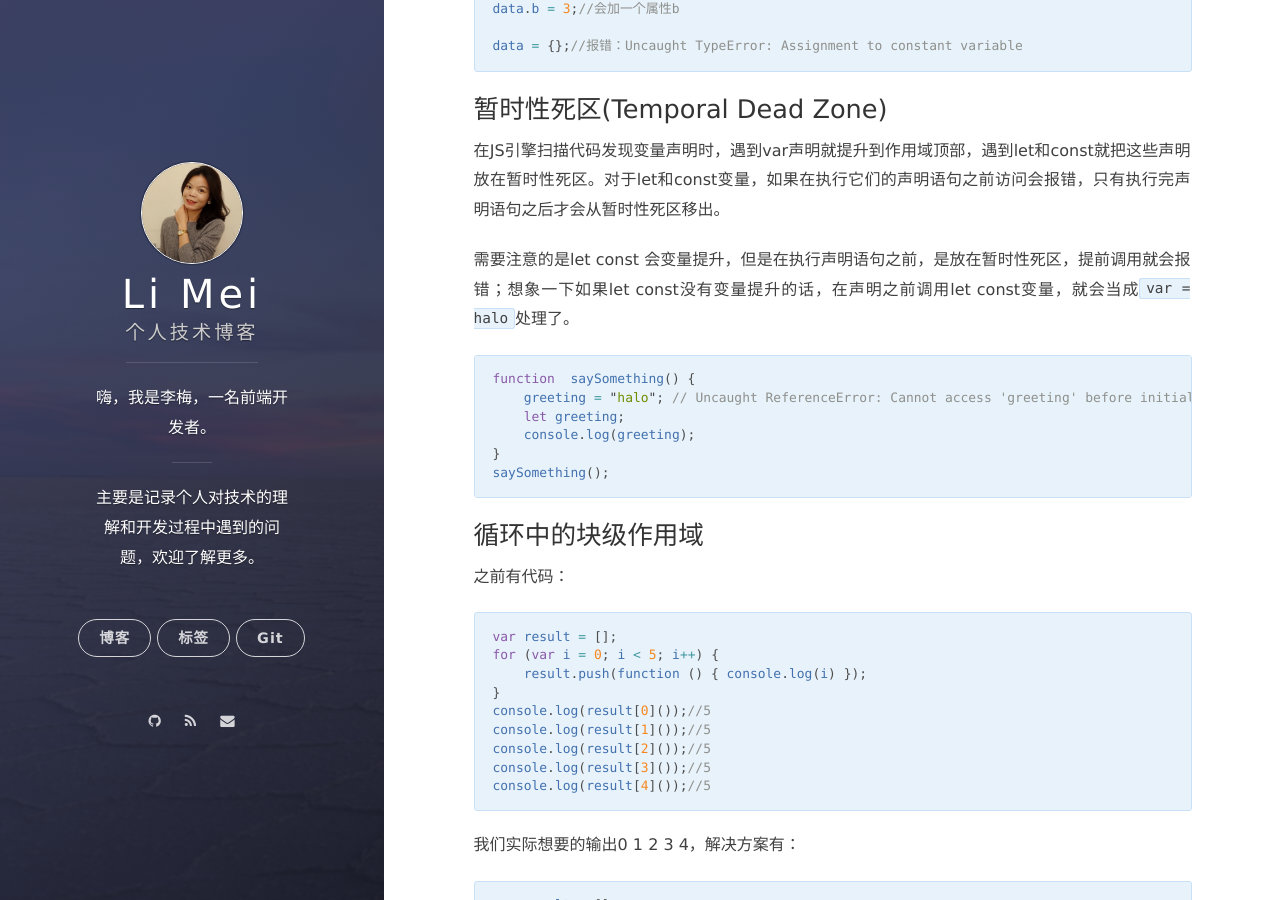
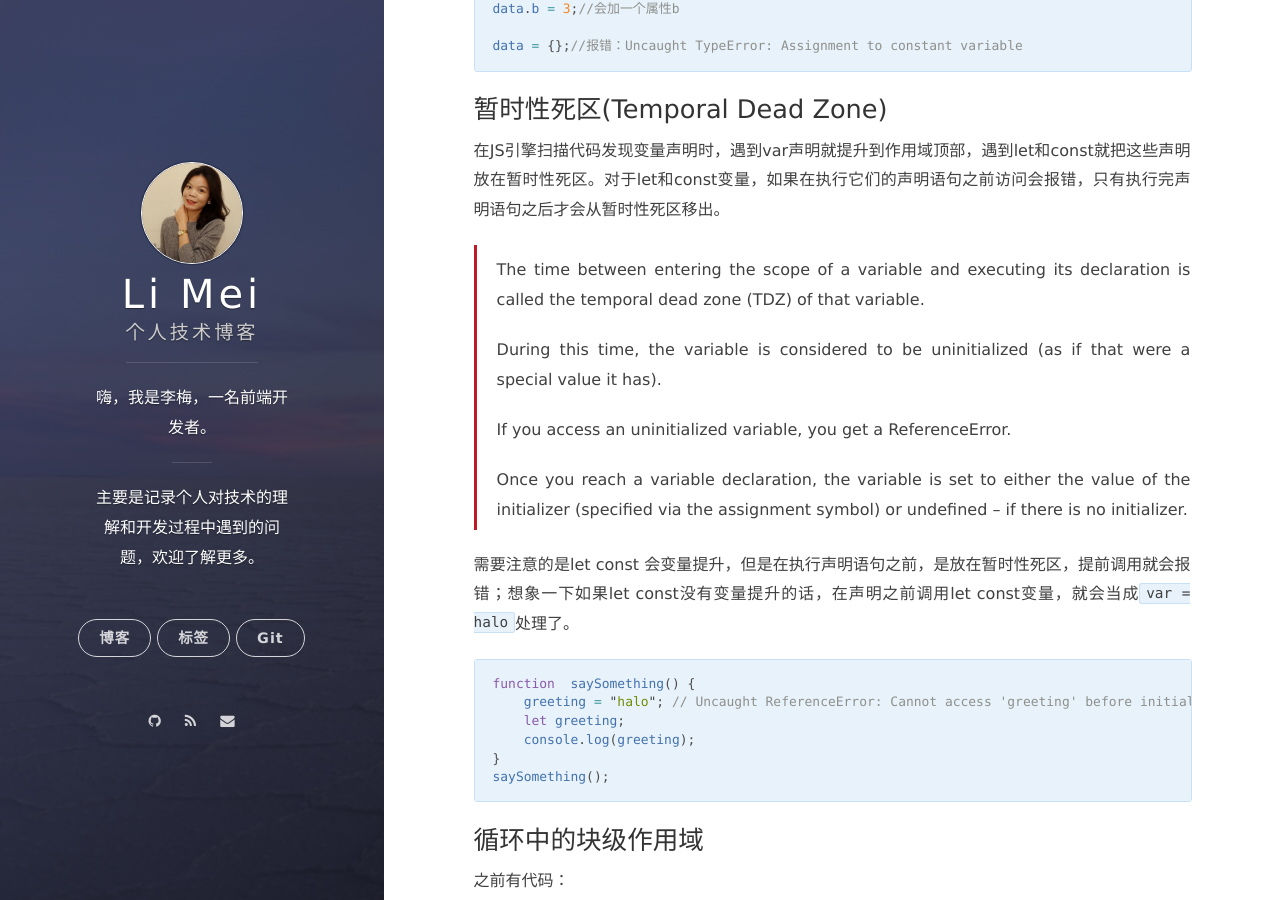
Before and after one commit to LiMeii/LiMeii.github.io, a Jekyll site: the page built from _posts/2019-05-30-js-let-const.md, in a window 1280 px wide and 900 px high, scrolled down 2011 px. Built offline with Jekyll 4.4.1, drawn with Linux system fonts in a browser that asks for light colours; nearby versions of some CDN libraries; some of the changed text lies outside the part shown.

Commit message:
Update 2019-05-30-js-let-const.md
add more details for temporal dead zone

````diff
--- a/_posts/2019-05-30-js-let-const.md
+++ b/_posts/2019-05-30-js-let-const.md
@@ -81,6 +81,21 @@ data = {};//报错：Uncaught TypeError: Assignment to constant variable
 ### 暂时性死区(Temporal Dead Zone)
 
 在JS引擎扫描代码发现变量声明时，遇到var声明就提升到作用域顶部，遇到let和const就把这些声明放在暂时性死区。对于let和const变量，如果在执行它们的声明语句之前访问会报错，只有执行完声明语句之后才会从暂时性死区移出。
+
+<blockquote>
+<p>
+The time between entering the scope of a variable and executing its declaration is called the temporal dead zone (TDZ) of that variable.
+</p>
+<p>
+During this time, the variable is considered to be uninitialized (as if that were a special value it has).
+</p>
+<p>
+If you access an uninitialized variable, you get a ReferenceError.
+</p>
+<p>
+Once you reach a variable declaration, the variable is set to either the value of the initializer (specified via the assignment symbol) or undefined – if there is no initializer.
+</p>
+</blockquote>
 
 
 需要注意的是let const 会变量提升，但是在执行声明语句之前，是放在暂时性死区，提前调用就会报错；想象一下如果let const没有变量提升的话，在声明之前调用let const变量，就会当成```var = halo```处理了。
````
Also changed, not shown: other parts of _posts/2019-05-30-js-let-const.md (+2 -1 lines).
